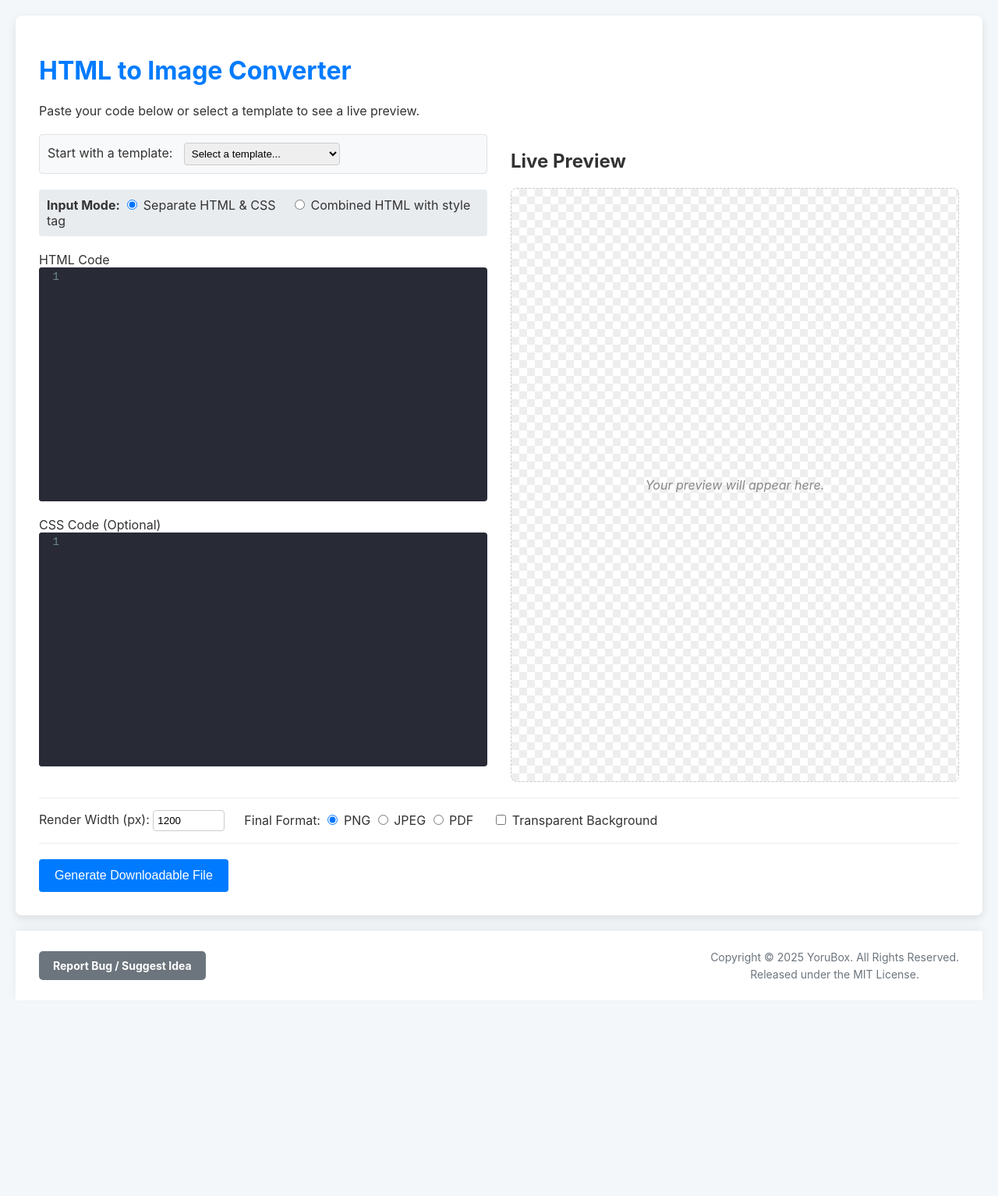
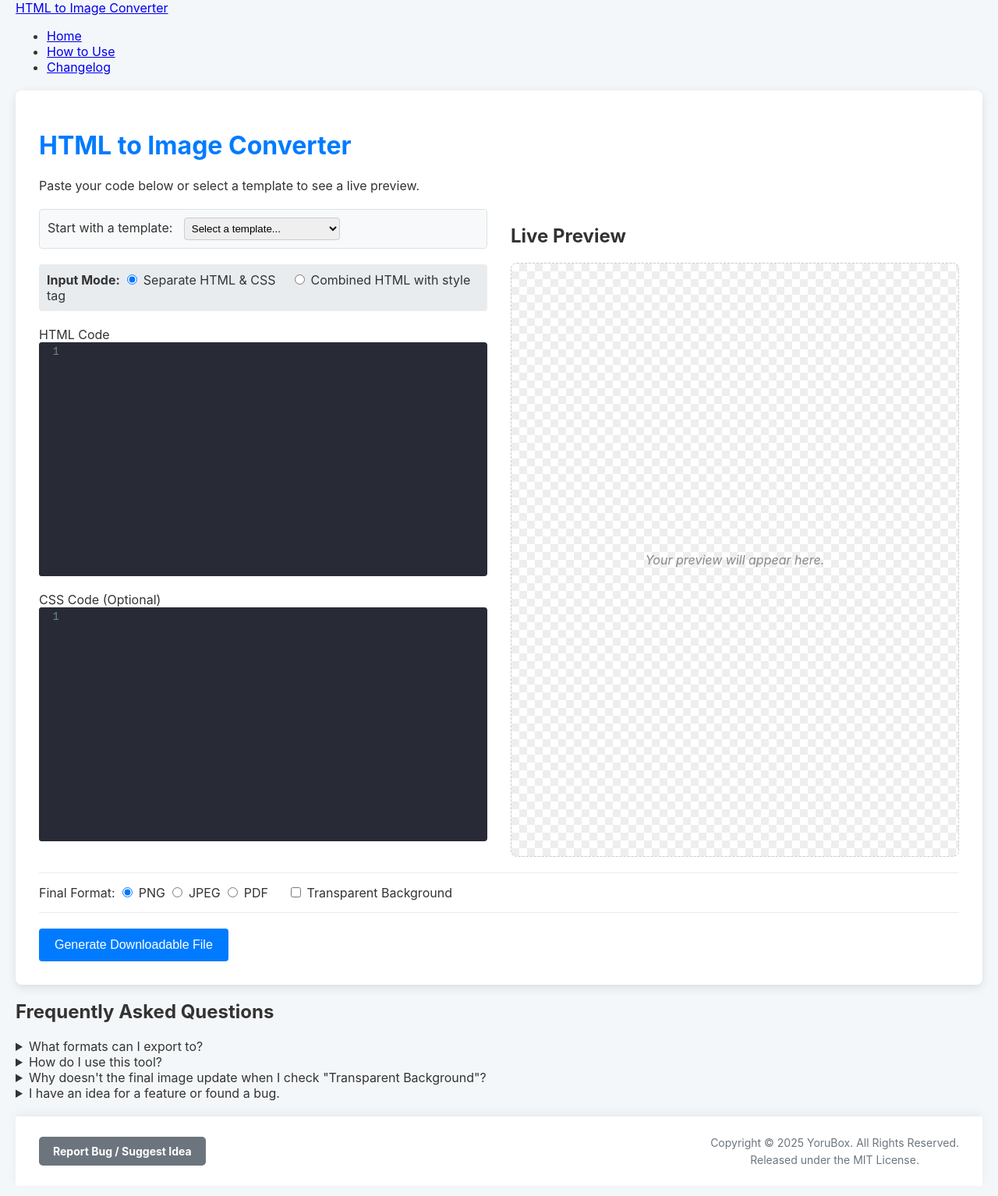
Before and after one commit to hisokanogon/html-to-image-platform, a website: page public/generator.html in a window 1280 px wide. Shown: the whole page at 78% size. Before the commit the page ends 1303 px from the top, so only its background shows below. Drawn offline with nearby package versions, Linux system fonts and the light colour scheme.

Commit message:
Update and rename index.html to generator.html

```diff
--- a/public/index.html
+++ b/public/generator.html
@@ -20,6 +20,17 @@
     <link rel="stylesheet" href="style.css">
 </head>
 <body>
+    <header class="main-header">
+        <nav class="main-nav">
+            <a href="/" class="nav-brand">HTML to Image Converter</a>
+            <ul>
+                <li><a href="/">Home</a></li>
+                <li><a href="/how-to">How to Use</a></li>
+                <li><a href="/changelog">Changelog</a></li>
+            </ul>
+        </nav>
+    </header>
+
     <div class="container">
         <h1>HTML to Image Converter</h1>
         <p>Paste your code below or select a template to see a live preview.</p>
@@ -71,10 +82,6 @@
         <div class="options-bar">
             <div class="options">
                 <div class="option-item">
-                    <label for="output-width">Render Width (px):</label>
-                    <input type="number" id="output-width" value="1200">
-                </div>
-                <div class="option-item">
                     <label>Final Format:</label>
                     <input type="radio" id="format-png" name="format" value="png" checked>
                     <label for="format-png">PNG</label>
@@ -103,25 +110,47 @@
         </div>
     </div>
 
+    <div class="faq-container">
+        <h2>Frequently Asked Questions</h2>
+        <div class="faq-item">
+            <details>
+                <summary>What formats can I export to?</summary>
+                <p>You can export your final image as a PNG, JPEG, or PDF. PNGs support transparent backgrounds, while JPEGs allow you to control the quality to get a smaller file size.</p>
+            </details>
+        </div>
+        <div class="faq-item">
+            <details>
+                <summary>How do I use this tool?</summary>
+                <p>We have a detailed guide! Please check out the <a href="/how-to">How to Use</a> page for a full walkthrough of all the features.</p>
+            </details>
+        </div>
+        <div class="faq-item">
+            <details>
+                <summary>Why doesn't the final image update when I check "Transparent Background"?</summary>
+                <p>The live preview is for quick HTML/CSS feedback only. Settings like transparency, format, and quality are only applied during the final rendering. After changing a setting, you must click the "Generate Downloadable File" button again to see the result.</p>
+            </details>
+        </div>
+        <div class="faq-item">
+            <details>
+                <summary>I have an idea for a feature or found a bug.</summary>
+                <p>That's great! We'd love to hear from you. Please send us your thoughts by clicking the "Report Bug / Suggest Idea" button in the footer.</p>
+            </details>
+        </div>
+    </div>
+
     <footer class="site-footer">
         <div class="footer-content">
-            <a href="mailto:yorubox.team@gmail.com?subject=Bug Report / Idea" class="footer-button report-button">Report Bug / Suggest Idea</a>
-
+            <a href="mailto:youremail@example.com?subject=Bug Report / Idea" class="footer-button report-button">Report Bug / Suggest Idea</a>
             <div class="footer-text">
                 <p>Copyright © 2025 YoruBox. All Rights Reserved.</p>
-                <p>
-                    Released under the MIT License.
-                </p>
+                <p>Released under the MIT License.</p>
             </div>
+
             <script type='text/javascript' src='https://storage.ko-fi.com/cdn/widget/Widget_2.js'></script><script type='text/javascript'>kofiwidget2.init('Support me on Ko-fi', '#000000', 'F1F01GPLQQ');kofiwidget2.draw();</script>
+        </div>
 
-        </div>
     </footer>
 
-
-    <script src="script.js"></script>
-    <script src='https://storage.ko-fi.com/cdn/scripts/overlay-widget.js'></script>
-<script src='https://storage.ko-fi.com/cdn/scripts/overlay-widget.js'></script>
 <script src='https://storage.ko-fi.com/cdn/scripts/overlay-widget.js'></script>
 <script>
   kofiWidgetOverlay.draw('yorubox', {
@@ -131,5 +160,6 @@
     'floating-chat.donateButton.text-color': '#fff'
   });
 </script>
+    <script src="script.js"></script>
 </body>
 </html>
```
